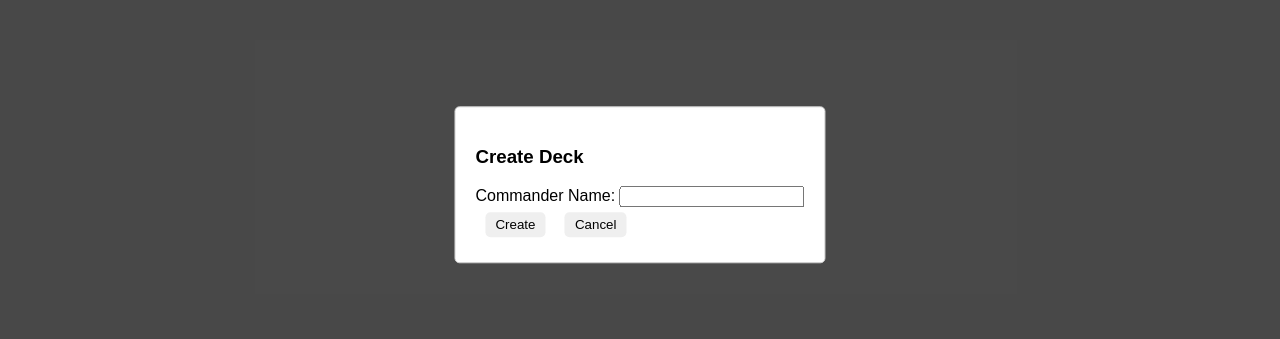
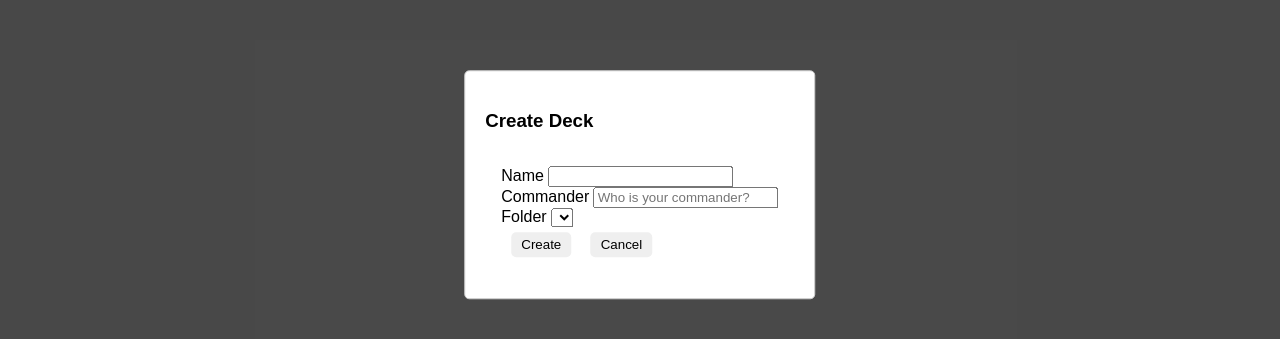
Before and after one commit to ThorbenWoelk/mtg-deck-builder, a SvelteKit app: page /decks in a window 1280 px wide. Both pictures are taken after a click on the button "Create Deck". Shown: the part 215-554 px from the top of the page. Built offline with nearby package versions, Linux system fonts and the light colour scheme; no server answers.

Commit message:
fix bugs

```diff
--- a/src/routes/+page.svelte
+++ b/src/routes/+page.svelte
@@ -80,7 +80,7 @@
 <select bind:value={selectedDeckId} on:change={handleDeckChange}>
     <option value="">-- Select a deck --</option>
     {#each decks as deck (deck.id)}
-        <option value={deck.id}>{deck.commander_name} - {deck.cards.length} cards</option>
+        <option value={deck.id}>{deck.commander_name} - {deck.cards ? deck.cards.length : 0}</option>
     {/each}
 </select>
 
--- a/src/routes/decks/+page.svelte
+++ b/src/routes/decks/+page.svelte
@@ -1,21 +1,15 @@
 <script>
     import {onMount} from 'svelte';
-    import {fetchDecks, createDeck, updateDeck, deleteDeck, suggestCard} from '../../services/api';
+    import {fetchDecks, createDeck, updateDeck, deleteDeck} from '../../services/api';
 
     let decks = [];
     let editingDeckId = null;
     let editingCommanderName = '';
+    let editingName = '';
     let editingCards = '';
-    let suggestedCards = [];
-    let newCards = [];
-    let selectedDeckForSuggestions = null;
     let showEditModal = false;
-    let showDeleteModal = false;
-    let deckIdToDelete = null;
-    let newCommanderName = '';
     let showCreateModal = false;
-    let cardToAdd = '';
-
+    let newDeckName = '';
 
     onMount(async () => {
         try {
@@ -25,32 +19,37 @@
         }
     });
 
+    function cleanCardInput(input) {
+        // Return empty string if no input is provided
+        if (!input) return '';
+
+        return input.split('\n').map(line => {
+            // Split by spaces, filter out non-digit words, and then join back
+            return line.split(' ').filter(word => !/^\d+$/.test(word)).join(' ');
+        }).join('\n');
+    }
+
     async function handleCreateDeck() {
         try {
             const newDeck = await createDeck({
-                commander_name: newCommanderName,
-                cards: newCards // Assuming cards are comma-separated
+                name: newDeckName,
+                commander_name: editingCommanderName,
+                cards: editingCards ? cleanCardInput(editingCards).split('\n') : []
             });
             decks = [...decks, newDeck];
+            showCreateModal = false;
         } catch (error) {
             console.error('Error creating deck:', error);
         }
     }
 
-    function addCardToEditingDeck() {
-        if (cardToAdd && !editingCards.includes(cardToAdd)) {
-            editingCards = `${editingCards},${cardToAdd}`;
-            cardToAdd = '';  // Reset cardToAdd
-        }
-    }
-
     function startEditing(deck) {
         editingDeckId = deck.id;
+        editingName = deck.name;  // Add this line
         editingCommanderName = deck.commander_name;
-        editingCards = deck.cards.join(','); // Convert array to comma-separated string
-        showEditModal = true;  // Make the modal visible
+        editingCards = deck.cards.join(',');
+        showEditModal = true;
     }
-
 
     async function saveEditedDeck() {
         try {
@@ -60,7 +59,7 @@
             });
             const deckIndex = decks.findIndex(deck => deck.id === editingDeckId);
             decks[deckIndex] = updatedDeck;
-            editingDeckId = null; // Reset editing state
+            editingDeckId = null;
         } catch (error) {
             console.error('Error updating deck:', error);
         }
@@ -74,26 +73,6 @@
             console.error('Error deleting deck:', error);
         }
     }
-
-    async function getCardSuggestions(deck) {
-        try {
-            selectedDeckForSuggestions = deck;
-            suggestedCards = await suggestCard({
-                commander_name: deck.commander_name,
-                cards: deck.cards
-            });
-        } catch (error) {
-            console.error('Error fetching card suggestions:', error);
-        }
-    }
-
-    function addSuggestedCardToDeck(card) {
-        if (!selectedDeckForSuggestions.cards.includes(card)) {
-            selectedDeckForSuggestions.cards.push(card);
-        }
-    }
-
-
 </script>
 
 <h1>Decks
@@ -103,62 +82,13 @@
 <ul>
     {#each decks as deck}
         <li>
-            <strong>{deck.commander_name}</strong> - {deck.cards.length} cards
+            <strong on:click={() => deck.expanded = !deck.expanded}>
+                {deck.name} {deck.commander_name ? `- ${deck.commander_name}` : ''}
+            </strong>
+            - {deck.cards ? deck.cards.length : 0}
+            cards
             <button on:click={() => startEditing(deck)}>Edit</button>
             <button on:click={() => handleDeleteDeck(deck.id)}>Delete</button>
-        </li>
-    {/each}
-</ul>
-
-
-{#if showCreateModal}
-    <div class="overlay"></div>
-    <div class="modal">
-        <h3>Create Deck</h3>
-        <div>
-            <label>Commander Name: </label>
-            <input bind:value={newCommanderName}/>
-        </div>
-        <button on:click={handleCreateDeck}>Create</button>
-        <button on:click={() => showCreateModal = false}>Cancel</button>
-    </div>
-{/if}
-
-
-{#if showEditModal}
-    <div class="overlay"></div>
-    <div class="modal">
-        <h3>Edit Deck</h3>
-        <div>
-            <label>Commander Name: </label>
-            <input bind:value={editingCommanderName}/>
-        </div>
-        <div>
-            <label>Cards: </label>
-            <textarea bind:value={editingCards}></textarea>
-        </div>
-        <button on:click={saveEditedDeck}>Save</button>
-        <button on:click={() => showEditModal = false}>Cancel</button>
-    </div>
-{/if}
-
-
-{#if showDeleteModal}
-    <div class="overlay"></div>
-    <div class="modal">
-        <h3>Confirm Deletion</h3>
-        <p>Are you sure you want to delete this deck?</p>
-        <button on:click={() => { deleteDeck(deckIdToDelete); showDeleteModal = false; }}>Yes</button>
-        <button on:click={() => showDeleteModal = false}>No</button>
-    </div>
-{/if}
-
-<ul>
-    {#each decks as deck}
-        <li>
-            <strong on:click={() => deck.expanded = !deck.expanded}>{deck.commander_name}</strong>
-            - {deck.cards.length} cards
-            ...
             {#if deck.expanded}
                 <ul>
                     {#each deck.cards as card}
@@ -168,8 +98,69 @@
             {/if}
         </li>
     {/each}
+</ul>
 
-</ul>
+{#if showCreateModal}
+    <div class="overlay"></div>
+    <div class="modal">
+        <h3>Create Deck</h3>
+        <div class="modal-body">
+            <div class="row">
+                <div class="col">
+                    <div class="mb-3">
+                        <label for="name" class="form-label">Name</label>
+                        <input type="text" id="name" class="form-control" bind:value={newDeckName} required
+                               minlength="2" autocomplete="off" autocapitalize="none" autocorrect="off">
+                    </div>
+                </div>
+            </div>
+            <div class="d-flex mb-4">
+                <div class="flex-shrink-0">
+                    <!-- You can add an icon here if you want -->
+                </div>
+            </div>
+            <div class="row">
+                <div class="col">
+                    <div class="mb-3 text-nowrap">
+                        <label for="commander" class="form-label">Commander</label>
+                        <input type="text" id="commander" class="form-control" placeholder="Who is your commander?"
+                               bind:value={editingCommanderName} autocomplete="off" autocapitalize="none"
+                               autocorrect="off">
+                    </div>
+                </div>
+            </div>
+            <div class="mb-3">
+                <label for="deckFolderId" class="form-label">Folder</label>
+                <select id="deckFolderId" class="form-select">
+                    <!-- Add options for the folder here -->
+                </select>
+            </div>
+            <button on:click={handleCreateDeck}>Create</button>
+            <button on:click={() => showCreateModal = false}>Cancel</button>
+        </div>
+    </div>
+{/if}
+
+{#if showEditModal}
+    <div class="overlay"></div>
+    <div class="modal">
+        <h3>Edit Deck</h3>
+        <div>
+            <label>Name: </label>
+            <input bind:value={editingName}/>
+        </div>
+        <div>
+            <label>Commander Name: </label>
+            <input bind:value={editingCommanderName}/>
+        </div>
+        <div>
+            <label>Add Cards: </label>
+            <textarea bind:value={editingCards}></textarea>
+        </div>
+        <button on:click={saveEditedDeck}>Save</button>
+        <button on:click={() => showEditModal = false}>Cancel</button>
+    </div>
+{/if}
 
 <style>
     ul {
@@ -195,6 +186,12 @@
 
     button:hover {
         background-color: #ddd;
+    }
+
+    .modal-body {
+        position: relative;
+        flex: 1 1 auto;
+        padding: 1rem;
     }
 
     .modal {
@@ -223,5 +220,4 @@
         margin-top: 10px;
         list-style-type: circle;
     }
-
 </style>
```
